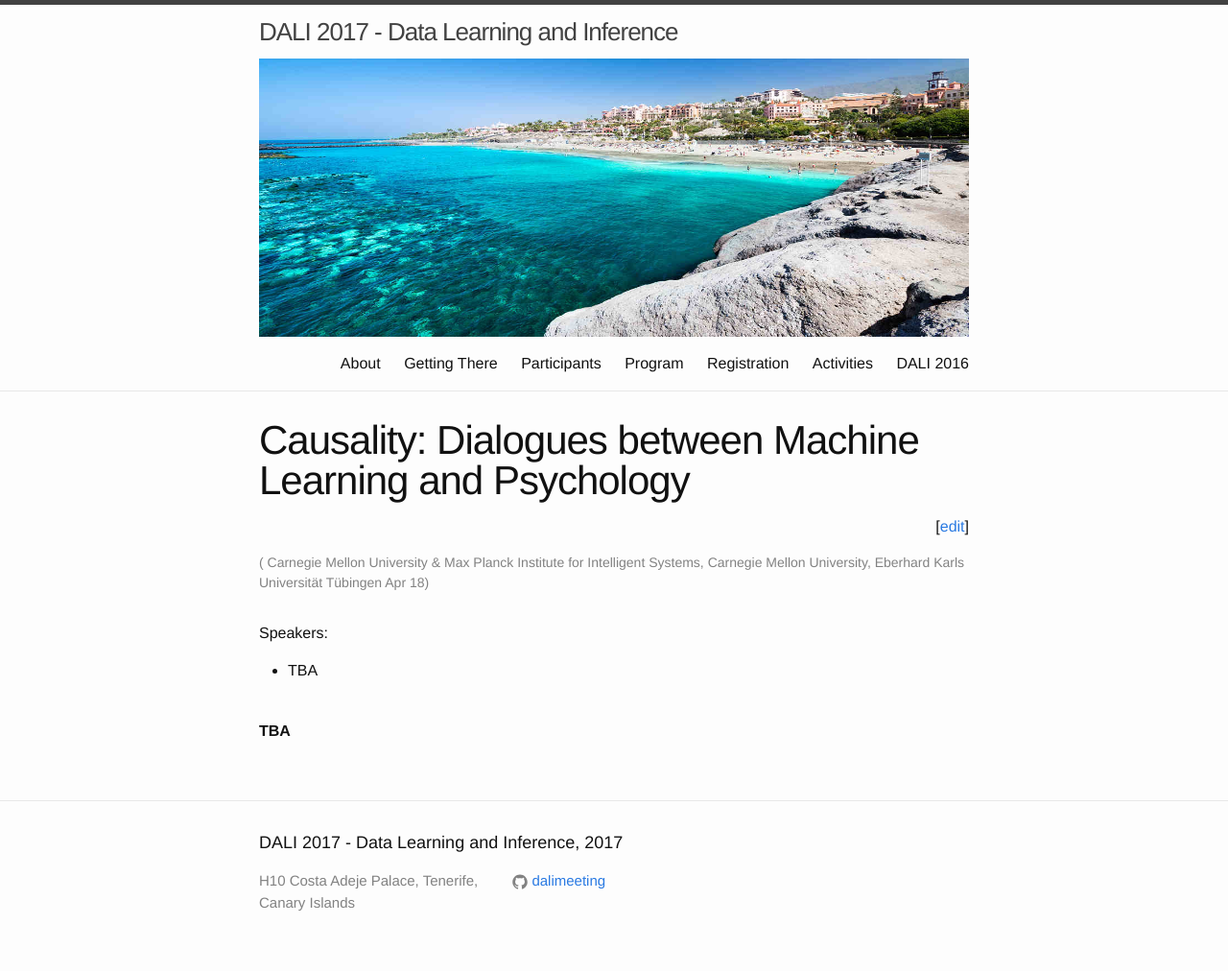
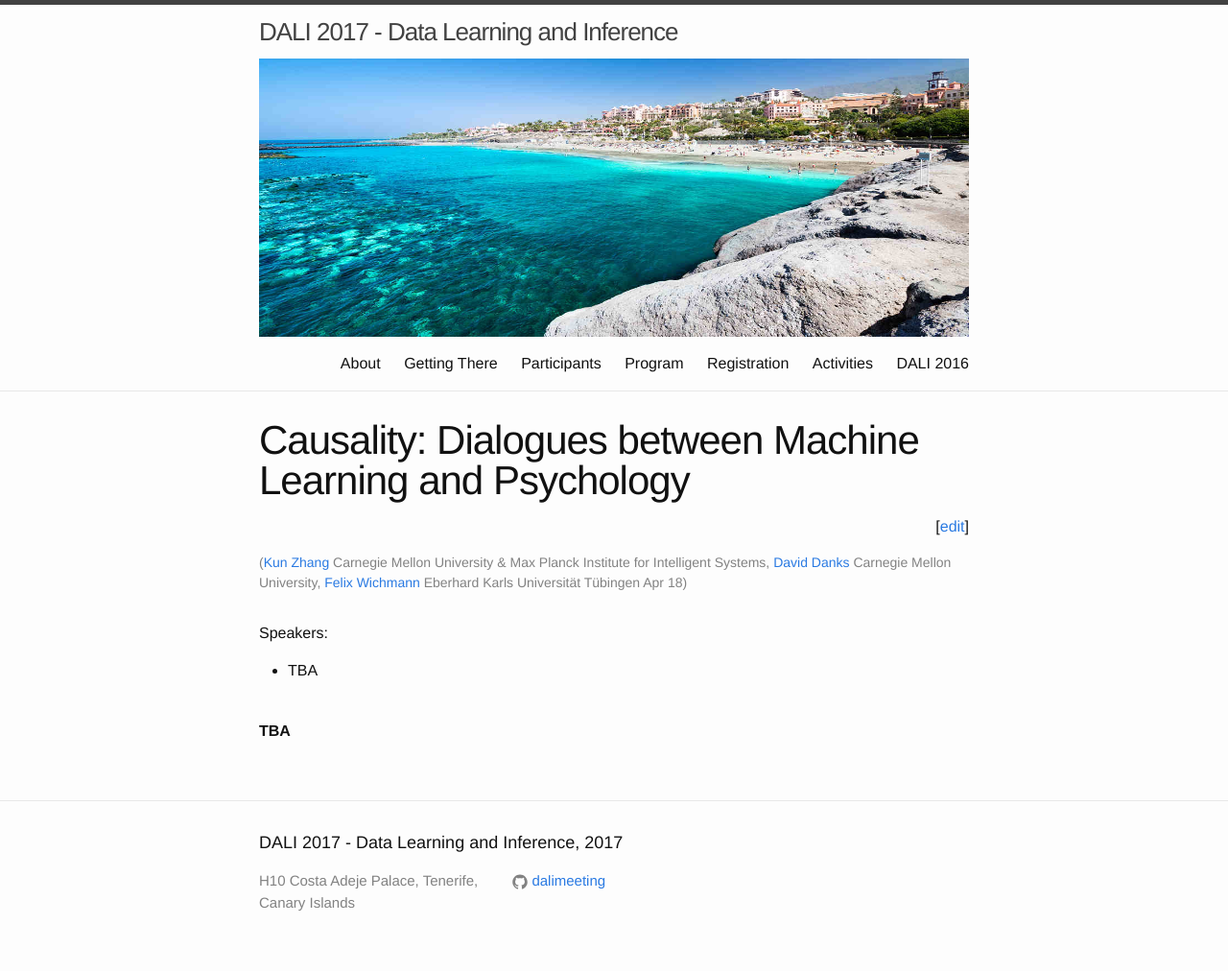
Before and after one commit to dalimeeting/dalimeeting.github.io, a Jekyll site: the page built from _posts/2017-04-18-Causality-Psychology.md, in a window 1280 px wide. Shown: the whole page at 96% size. Built offline with Jekyll 4.4.1, drawn with Linux system fonts in a browser that asks for light colours; some of the changed lines change nothing that is shown.

Commit message:
Update 2017-04-18-Causality-Psychology.md

```diff
--- a/_posts/2017-04-18-Causality-Psychology.md
+++ b/_posts/2017-04-18-Causality-Psychology.md
@@ -5,16 +5,16 @@ organizer_url:
 categories:
 - dali2017
 organizers:
-- firstname: Kun
-  lastname:  Zhang
+- given: Kun
+  family:  Zhang
   url: https://is.tuebingen.mpg.de/person/kzhang
   institute: Carnegie Mellon University & Max Planck Institute for Intelligent Systems
-- firstname: David
-  lastname:  Danks
+- given: David
+  family:  Danks
   url: http://www.andrew.cmu.edu/user/ddanks/pubs.html
   institute: Carnegie Mellon University
-- firstname: Felix
-  lastname:  Wichmann
+- given: Felix
+  family:  Wichmann
   url: http://www.nip.uni-tuebingen.de/people/members/felix-wichmann-cv.html
   institute: Eberhard Karls Universität Tübingen
 room:
```
